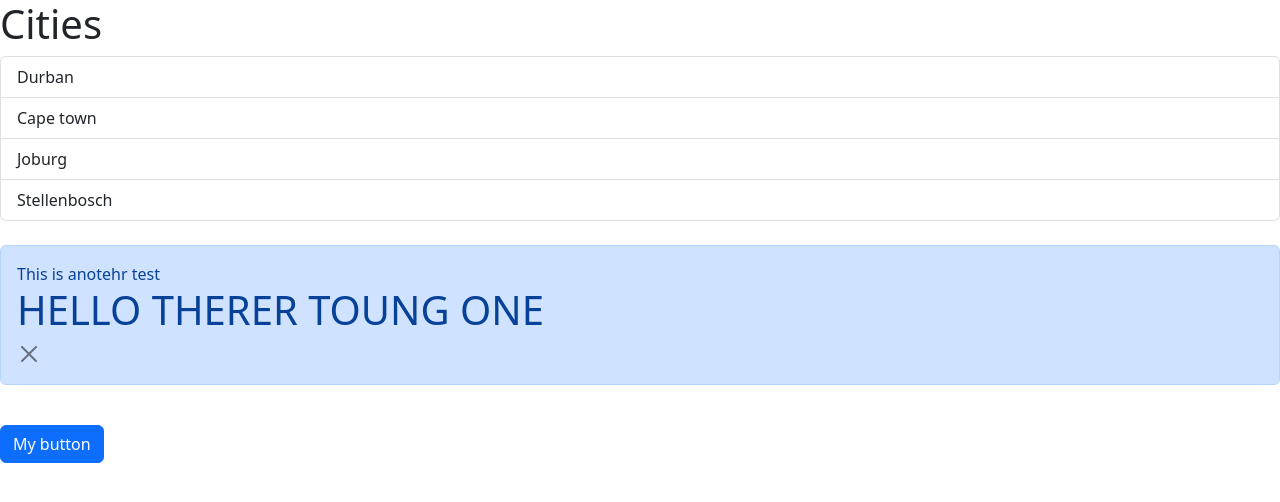
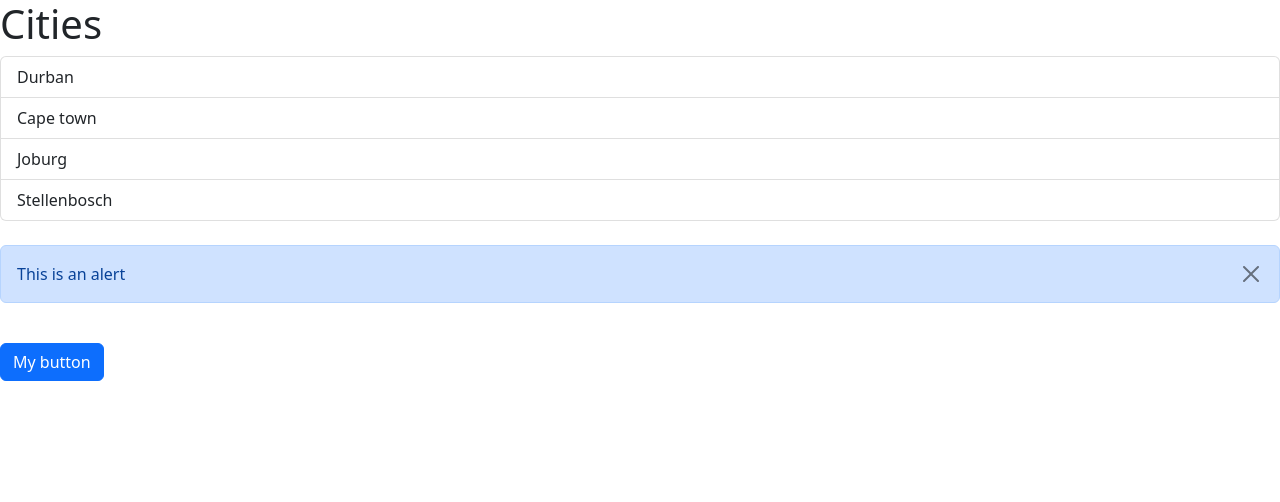
Before and after one commit to shirahn-singh/ReactMoshTutorial, a React (Vite) app in the folder react-app-tutorial/: page / in a window 1280 px wide. Both pictures are taken after a click on the button "My button". Shown: the top 502 px of the page. Built offline with nearby package versions, Linux system fonts and the light colour scheme.

Commit message:
Changed alert styling

```diff
--- a/react-app-tutorial/src/App.tsx
+++ b/react-app-tutorial/src/App.tsx
@@ -24,9 +24,11 @@ function App() {
         heading={heading}
         onSelectItem={handleSelectItem}
       />
+
       <br></br>
+
       <Alert visibility={alertVisibility} onClose={closeAlert}>
-        This is anotehr test <h1>HELLO THERER TOUNG ONE </h1>
+        This is an alert
       </Alert>
 
       <br></br>
--- a/react-app-tutorial/src/Components/Alert.tsx
+++ b/react-app-tutorial/src/Components/Alert.tsx
@@ -8,7 +8,10 @@ interface AlertProps {
 
 const Alert = ({ children, visibility, onClose }: AlertProps) => {
   return visibility ? (
-    <div className={"alert alert-primary"} role="alert">
+    <div
+      className={"alert alert-primary d-flex justify-content-between"}
+      role="alert"
+    >
       {children}
       <button
         type="button"
```
